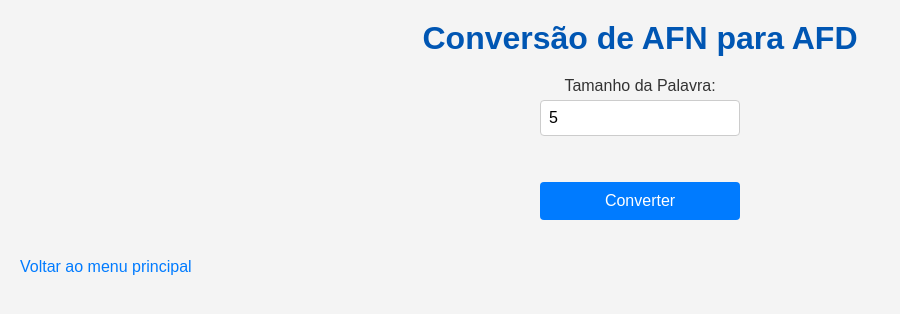
After one commit to HiagoHSousa/Teoria, a Flask app: page /conversao_afn_afd in a window 1280 px wide. The commit adds this page. Shown: the top 314 px of the page, without its empty margins (0-900 px from the left). Run offline with Flask 3, Linux system fonts and the light colour scheme.

Commit message:
front-end pt3

```diff
--- a/app.py
+++ b/app.py
@@ -6,6 +6,7 @@ import os
 import functions
 import conversao
 import minimiza
+from graphviz import Digraph
 
 folAFD = "static/AFD/"
 folAFN = "static/AFN/"
@@ -104,12 +105,91 @@ def ler_af():
 
     return render_template('ler_af.html')
 
-@app.route('/converter', methods=['GET', 'POST'])
+@app.route('/conversao_afn_afd', methods=['GET', 'POST'])
 def converter_afn_afd():
     if request.method == 'POST':
-        conversao.conversaoAFNAFN()
-        return redirect(url_for('index'))
-    return render_template('converter.html')
+        try:
+            tam_palavra = int(request.form['tam_palavra'])
+        except KeyError:
+            return "Erro: O campo 'tam_palavra' está faltando no formulário.", 400
+        except ValueError:
+            return "Erro: O valor do campo 'tam_palavra' não é válido.", 400
+
+        # Continue com a lógica de conversão
+        folAFN = "static/AFN/"
+        folAFD = "static/AFD/"
+
+        # Inicia a conversão de AFN para AFD
+        func_transicaoAFN = functions.extrairDict(folAFN)
+        estado_inicial, estados_finais, alfabeto = functions.extrairInfAF(folAFN, "", set(), set())
+
+        estadoIniLista = [estado_inicial]  # Deixa como lista o estado inicial para fazer as transições posteriormente
+
+        # Informações AFD
+        estadosAFD = []
+        tabTranAFD = {}
+        estados_finaisAFD = []
+
+        fila = [estadoIniLista]  # Vai armazenar os estados
+
+        while fila:
+            estado_atual = fila.pop(0)
+            estadoAtualStr = "".join(estado_atual)
+
+            # Adiciona o estado atual à lista de estados do AFD
+            if estadoAtualStr not in ["" .join(e) for e in estadosAFD]:
+                estadosAFD.append(estado_atual)
+
+            for simbolo in alfabeto:
+                estado_seguinte = []  # Armazena os estados que virão a partir do atual
+
+                for estado in estado_atual:
+                    if (estado, simbolo) in func_transicaoAFN:
+                        for novoEstado in func_transicaoAFN[(estado, simbolo)]:
+                            if novoEstado not in estado_seguinte:
+                                estado_seguinte.append(novoEstado)  # Adiciona um estado na lista de seguinte caso ele não exista
+
+                if estado_seguinte:
+                    estadoSegStr = "".join(estado_seguinte)
+                    tabTranAFD[(estadoAtualStr, simbolo)] = estadoSegStr
+
+                    if estado_seguinte not in estadosAFD:
+                        fila.append(estado_seguinte)
+
+            if any(estado in estados_finais for estado in estado_atual):
+                estados_finaisAFD.append(estadoAtualStr)
+
+        # Salva o AFD em um arquivo
+        functions.arquivoAutomato(folAFD, tabTranAFD).close()
+        functions.informacaoAutomato(folAFD, estado_inicial, estados_finaisAFD, alfabeto).close()
+        functions.crEstados(folAFD, ["".join(e) for e in estadosAFD]).close()
+
+        # Desenhar o AFD convertido
+        automato = Digraph()
+        automato.attr(rankdir='LR')
+        automato.attr('node', shape='circle')
+
+        automato.node('->', shape='none', width='0', height='0', label='')
+        automato.edge('->', estado_inicial)
+
+        for estado_final in estados_finaisAFD:
+            automato.node(estado_final, shape='doublecircle', fontsize='17')
+
+        for (estado, simbolo) in tabTranAFD:
+            destino = tabTranAFD[(estado, simbolo)]
+            automato.edge(estado, destino, label=simbolo)
+
+        caminho_imagem = folAFD + 'AFDConvertido.png'
+        automato.render(folAFD + 'AFDConvertido', format='png', cleanup=True)
+
+        return render_template('resultado_conversao.html', entrada=tam_palavra, mensagem="Conversão concluída com sucesso!", imagem_automato=url_for('static', filename='AFD/AFDConvertido.png'))
+
+    return render_template('conversao_afn_afd.html')
+
+
+@app.route('/resultado_conversao')
+def resultado_conversao():
+    return render_template('resultado_conversao.html')
 
 @app.route('/minimizar', methods=['GET', 'POST'])
 def minimizar_afd():
--- a/static/AFD/AFCriado.txt
+++ b/static/AFD/AFCriado.txt
@@ -1 +1 @@
-{('q1', 'a'): 'q2', ('q1', 'b'): 'q2', ('q2', 'a'): 'q2'}
+{('q1', 'a'): 'q1', ('q1', 'b'): 'q2', ('q2', 'b'): 'q2'}
--- a/static/AFD/estados.txt
+++ b/static/AFD/estados.txt
@@ -1 +1,2 @@
-q1,q2
+q1
+q2
--- /dev/null
+++ b/static/afn_afd.css
@@ -0,0 +1,72 @@
+/* Reset básico para garantir que o estilo seja consistente em diferentes navegadores */
+* {
+    margin: 0;
+    padding: 0;
+    box-sizing: border-box;
+}
+
+body {
+    font-family: Arial, sans-serif;
+    margin: 0;
+    padding: 20px;
+    background-color: #f4f4f4;
+    color: #333;
+}
+
+h1 {
+    text-align: center;
+    color: #0056b3;
+    margin-bottom: 20px;
+}
+
+form {
+    margin-bottom: 20px;
+    align-content: center;
+    display: flex;
+    justify-content: center;
+    align-items: center;
+    flex-direction: column;
+}
+
+label {
+    font-size: 16px;
+    margin-bottom: 5px;
+    color: #333;
+}
+
+input[type="number"] {
+    padding: 8px;
+    font-size: 16px;
+    border: 1px solid #ccc;
+    border-radius: 4px;
+    width: 100%;
+    max-width: 200px;
+    margin-bottom: 10px;
+}
+
+input[type="submit"] {
+    background-color: #007bff;
+    color: #fff;
+    border: none;
+    padding: 10px;
+    border-radius: 4px;
+    cursor: pointer;
+    font-size: 16px;
+    width: 100%;
+    max-width: 200px;
+    transition: background-color 0.3s ease;
+}
+
+input[type="submit"]:hover {
+    background-color: #0056b3;
+}
+
+a {
+    text-decoration: none;
+    color: #007bff;
+    font-size: 16px;
+}
+
+a:hover {
+    text-decoration: underline;
+}
--- /dev/null
+++ b/templates/conversao_afn_afd.html
@@ -0,0 +1,20 @@
+<!DOCTYPE html>
+<html lang="pt-br">
+<head>
+    <meta charset="UTF-8">
+    <meta name="viewport" content="width=device-width, initial-scale=1.0">
+    <title>Conversão AFN para AFD</title>
+    <link rel="stylesheet" href="{{ url_for('static', filename='afn_afd.css') }}">
+</head>
+<body>
+    <h1>Conversão de AFN para AFD</h1>
+    <form action="{{ url_for('converter_afn_afd') }}" method="post">
+        <label for="tam_palavra">Tamanho da Palavra:</label>
+        <input type="number" id="tam_palavra" name="tam_palavra" min="1" value="5" required>
+        <br><br>
+        <input type="submit" value="Converter">
+    </form>
+    <br>
+    <a href="{{ url_for('index') }}">Voltar ao menu principal</a>
+</body>
+</html>
--- a/templates/index.html
+++ b/templates/index.html
@@ -14,7 +14,7 @@
     <form action="{{ url_for('ler_af') }}" method="get">
         <button type="submit">Ler AFD e AFN</button>
     </form>
-    <form action="{{ url_for('converter_afn_afd') }}" method="post">
+    <form action="{{ url_for('converter_afn_afd') }}" method="get">
         <button type="submit">Converter AFN em AFD</button>
     </form>
     <form action="{{ url_for('minimizar_afd') }}" method="post">
```
Also changed, not shown: static/resultcovert.css (added, +50 -0 lines), templates/resultado_conversao.html (added, +19 -0 lines), static/AFD/AFDConvertido.png (added).
